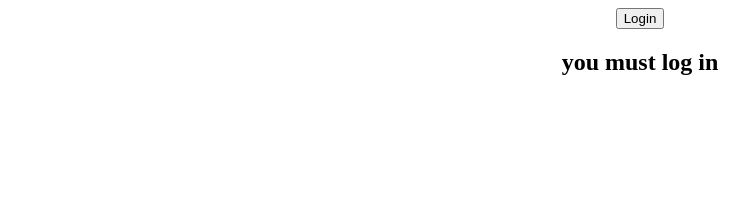
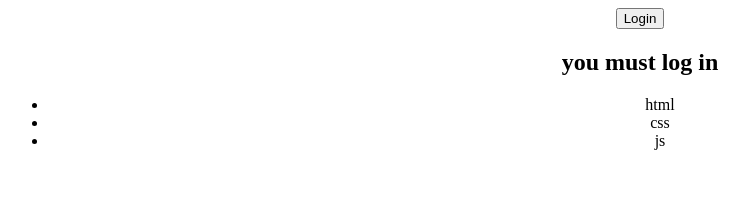
Before and after one commit to Riham274/Create-React-App, a React (Create React App) app: page / in a window 1280 px wide. Shown: the top 200 px of the page, without its empty margins (0-749 px from the left). Built offline with nearby package versions, Linux system fonts and the light colour scheme.

Commit message:
Add list rendering example with keys

```diff
--- a/src/App.js
+++ b/src/App.js
@@ -2,6 +2,7 @@ import { useState } from 'react';
 import './App.css'
 import Welcome from './components/Welcome';
 import Guset from './components/Guset';
+import List from './components/List';
 
 function App(){
   const [isLoggedIn, setIsLoggedIn] = useState(false);
@@ -22,6 +23,7 @@ function App(){
 
       {isLoggedIn ? <Welcome name="ahmad" /> : <Guset/> }
       {element}
+      <List/>
     </div>
   );
 }
--- /dev/null
+++ b/src/components/List.js
@@ -0,0 +1,16 @@
+
+function List () {
+    const arr = [{id: 1, name:'html'},{id: 2, name:'css'}, {id: 3, name:'js'}];
+    const li = arr.map((el, index) => {
+        return <li key={el.id}>{el.name}</li>
+    })
+    console.log(li);
+
+    return(
+        <ul>
+            {li}
+        </ul>
+    );
+}
+
+export default List;
```
